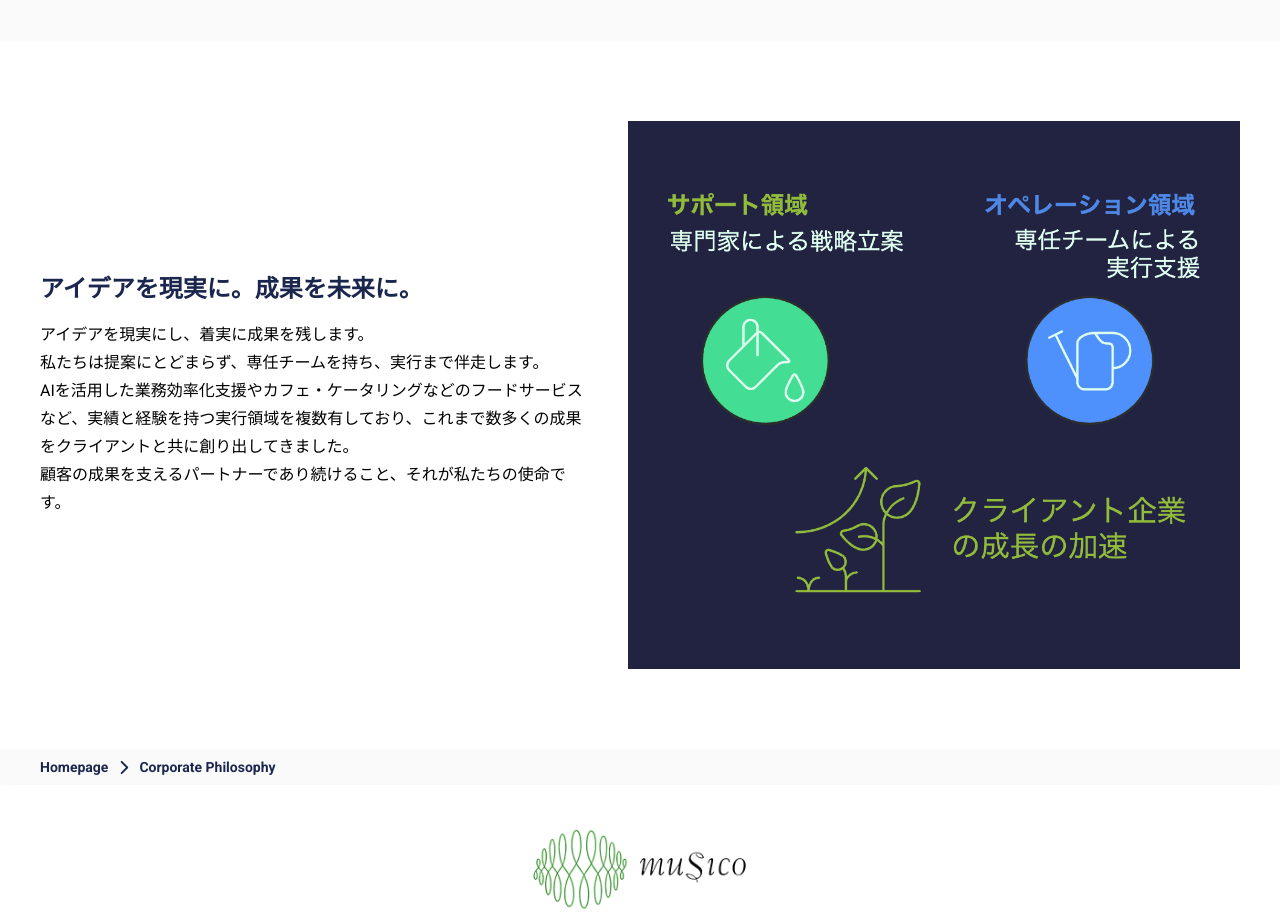
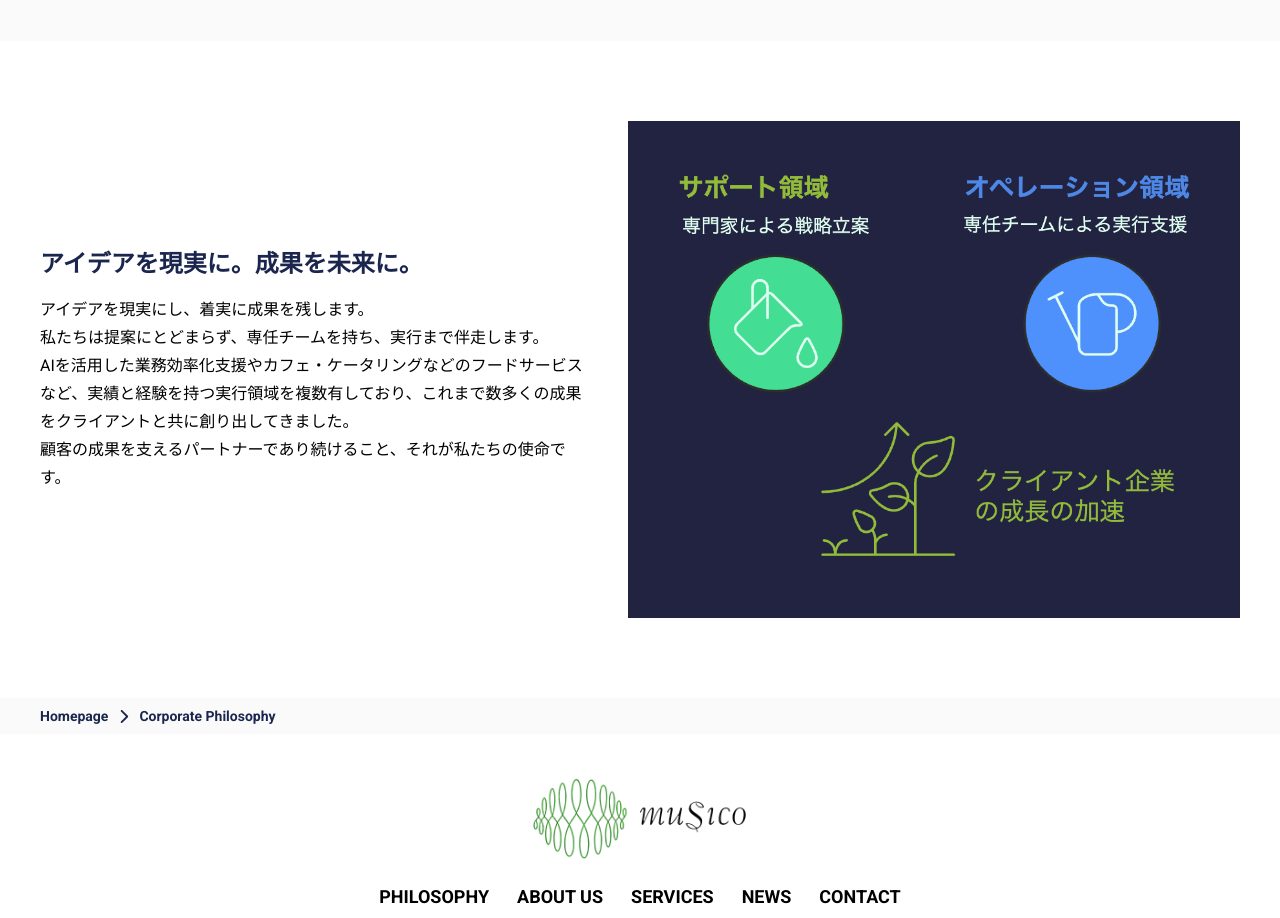
Before and after one commit to Inno-Musi/HP, a Next.js app: page /en/philosophy in a window 1280 px wide. Shown: the part 1620-2538 px from the top of the page. Built offline with nearby package versions, Linux system fonts and the light colour scheme.

Commit message:
Update Musico approach image dimensions in Philosophy section

```diff
--- a/src/features/philosophy/_components/section-action.tsx
+++ b/src/features/philosophy/_components/section-action.tsx
@@ -30,8 +30,8 @@ export const SectionAction = ({ language }: Props) => {
           <Image
             src="/musico-approach.png"
             alt="musico-approach"
-            width={1012}
-            height={906}
+            width={948}
+            height={770}
             className="lg:w-[51%] bg-darkNavy/95"
           />
         </div>
```
Also changed, not shown: public/musico-approach.png.
